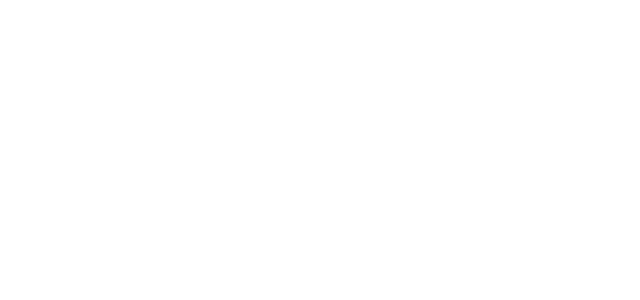
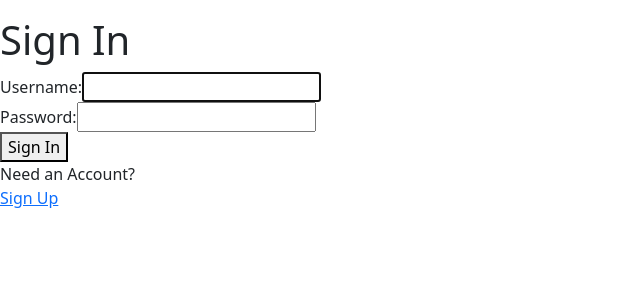
Before and after one commit to Meihong117/Static-Web-App-1, a React (Create React App) app: page /login in a window 1280 px wide. Before the commit this address had no page. Shown: the top 300 px of the page, without its empty margins (0-640 px from the left). Built offline with nearby package versions, Linux system fonts and the light colour scheme.

Commit message:
add login

```diff
--- a/src/App.js
+++ b/src/App.js
@@ -3,6 +3,7 @@ import { BrowserRouter as Router, Route, Routes,Switch } from 'react-router-dom'
 import GetSpecificUrs from './components/GetSpecificUrs';
 import GetUsers from './components/GetUsers'
 import PostUser from './components/PostUser';
+import Login from './components/Login';
 // import NavBar from './components/NavBar';
 
 function App() {
@@ -14,6 +15,8 @@ function App() {
         <Route exact path="/" element={<GetUsers />}/>
         <Route path="/user/:id" element={<GetSpecificUrs />}/>
         <Route path="/postuser" element={<PostUser />}/>
+        <Route path="/login" element={<Login />}/>
+
       </Routes>
 
 
--- /dev/null
+++ b/src/components/Login.js
@@ -0,0 +1,89 @@
+import React from 'react'
+import {useRef, useState, useEffect,useContext} from 'react'
+import AuthContext from '../context/AuthProvider'
+
+const LOGIN_URL='/auth'
+
+const Login = () => {
+    const {setAuth}=useContext(AuthContext)
+    const userRef=useRef()
+    const errRef=useRef()
+
+    const [user, setUser]=useState('')
+    const [pwd, setPwd]=useState('')
+    const [errMsg, setErrMsg]=useState('')
+    const [success, setSuccess]=useState(false)
+
+    useEffect(() => {
+        userRef.current.focus()
+    }, [])
+
+    useEffect(() => {
+        setErrMsg('')
+    }, [user, pwd])
+
+    const handleSubmit=async(e)=>{
+        e.preventDefault();
+        try{
+            const response=await fetch(LOGIN_URL,JSON.stringify({user,pwd}),{
+                headers:{'Content-Type':'application/json'},
+                withCredentials: true
+            })
+            console.log(JSON.stringify(response?.data))
+            // console.log(JSON.stringify(response))
+            const accessToken=response?.data?.accessToken
+            const roles=response?.data?.roles //should array
+            setAuth({user,pwd,roles,accessToken})
+            setUser('')
+            setPwd('')
+            setSuccess(true)
+
+        }catch(err){
+            if(!err?.response){
+                setErrMsg('No server response')
+            }else if(err.response?.status===400){
+                setErrMsg('Missing Username or Password')
+            }else if(err.response?.status===401){
+                setErrMsg('Unauthorized')
+            }else{
+                setErrMsg("Login Failed")
+            }
+            errRef.current.focus()
+        }
+    }
+
+    return (
+        <>
+            {success?(
+                <section>
+                    <h1>You are logged in</h1> <br />
+                    <p>
+                        <a href="">Go to Home</a>
+                    </p>
+                </section>
+            ):(
+                <section>
+                    <p ref={errRef} className={errMsg? "errmsg":"offscreen"} aria-live="assertive" >{errMsg}</p>
+                    <h1>Sign In</h1>
+                    <form onSubmit={handleSubmit}>
+                        <label htmlFor="username">Username: </label>
+                        <input type="text" id="username" ref={userRef} autoComplete="off" onChange={e=>setUser(e.target.value)}
+                        value={user} required /> <br />
+                        <label htmlFor="password">Password: </label>
+                        <input type="password" id="password" onChange={e=>setPwd(e.target.value)}
+                        value={pwd} required /> <br />
+                        <button>Sign In</button>
+                    </form>
+                    <p>
+                        Need an Account? <br />
+                        <span className="line">
+                            <a href="">Sign Up</a>
+                        </span>
+                    </p>
+                </section>
+            )}
+        </>
+    )
+}
+
+export default Login
--- /dev/null
+++ b/src/context/AuthProvider.js
@@ -0,0 +1,11 @@
+import { createContext, useState } from "react";
+
+const AuthContext=createContext({})
+
+export const AuthProvider=({children})=>{
+    const [auth,setAuth]=useState({})
+    return (
+        <AuthContext.Provider value={{auth,setAuth}} >{children}</AuthContext.Provider>
+    )
+}
+export default AuthContext
--- a/src/index.js
+++ b/src/index.js
@@ -2,11 +2,14 @@ import React from 'react';
 import ReactDOM from 'react-dom';
 import './index.css';
 import App from './App';
+import {AuthProvider} from './context/AuthProvider'
 
 
 ReactDOM.render(
   <React.StrictMode>
+    <AuthProvider>
     <App />
+    </AuthProvider>
   </React.StrictMode>,
   document.getElementById('root')
 );
```
